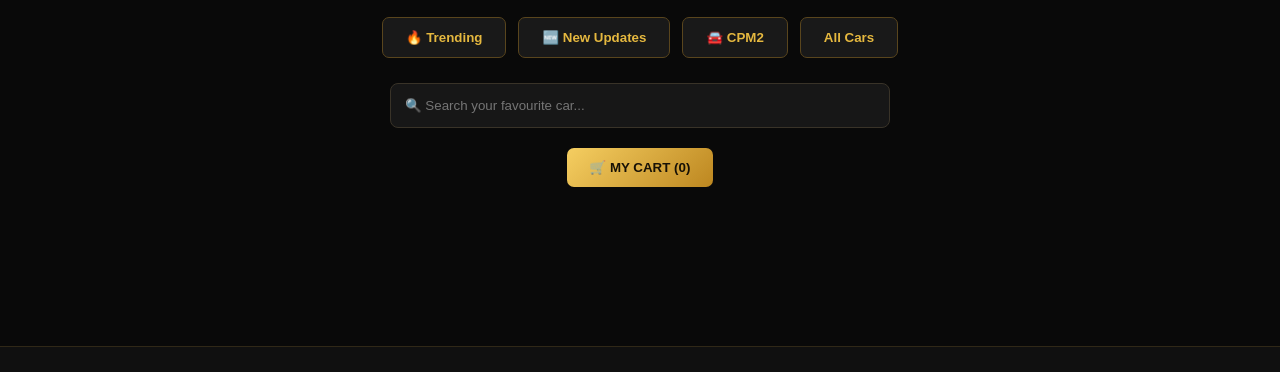
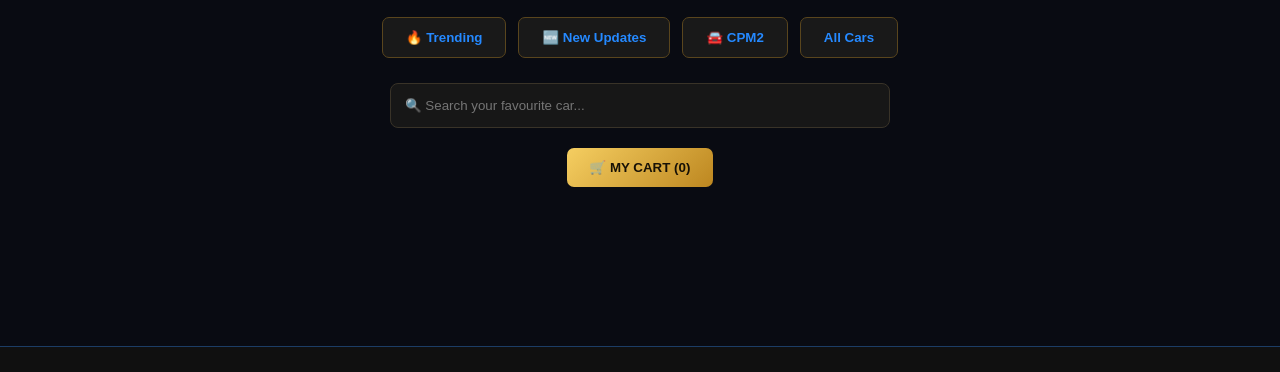
Before and after one commit to ELITECPM/elite-com-garage-store, a plain HTML site: page index.html in a window 1280 px wide. Shown: the part 673-1045 px from the top of the page. Drawn offline with nearby package versions, Linux system fonts and the light colour scheme; no server answers.

Commit message:
Update style.css

```diff
--- a/style.css
+++ b/style.css
@@ -1,12 +1,12 @@
 :root {
-  --bg: #090909;
-  --surface: #141414;
-  --card: #191919;
-  --gold: #e5b83f;
-  --gold-light: #ffd76a;
-  --text: #f5f5f5;
-  --muted: #a5a5a5;
-  --border: #302817;
+  --bg: #090b12;
+  --surface: #111827;
+  --card: #151d2b;
+  --gold: #2589ff;
+  --gold-light: #65b5ff;
+  --text: #f5f8ff;
+  --muted: #a5b2c5;
+  --border: #1c3d65;
 }
 
 * {
```
